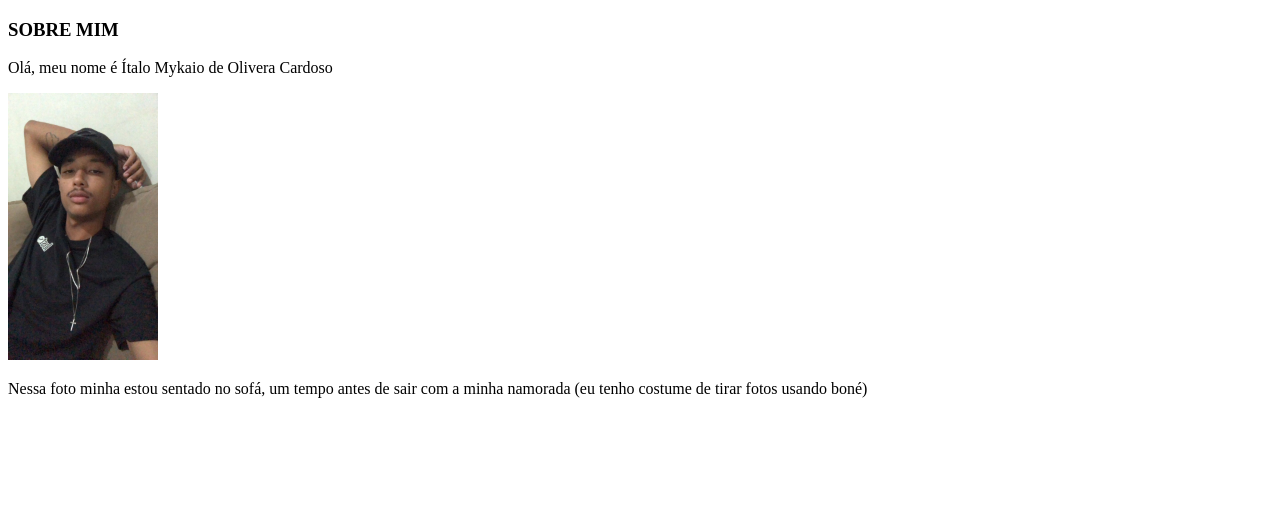
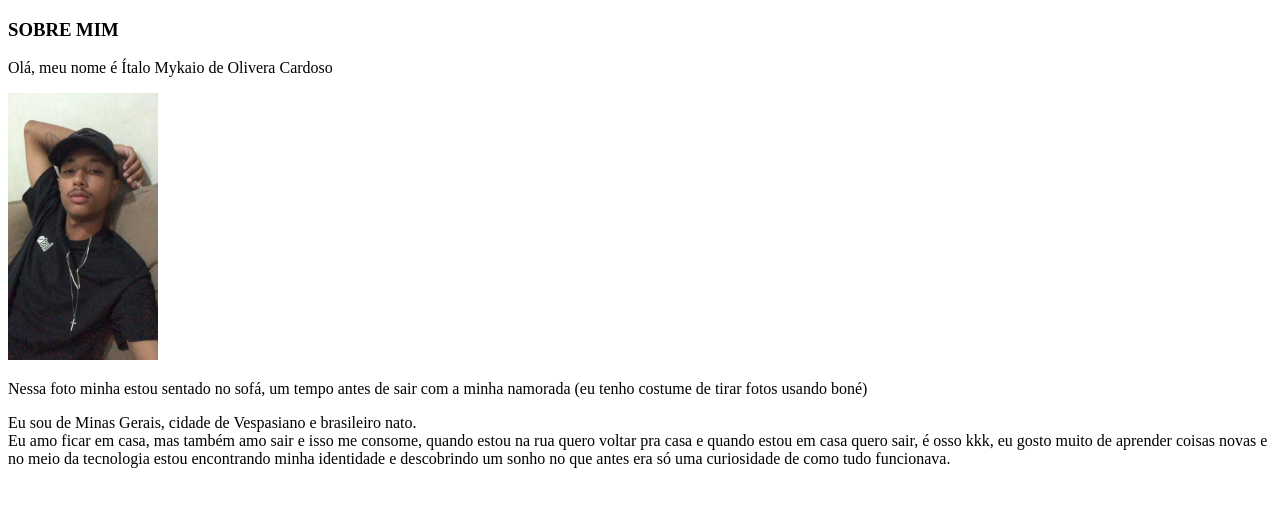
Before and after one commit to italooliveiraa/italooliveiraa.github.io, a plain HTML site: page index.html in a window 1280 px wide. Drawn offline with Linux system fonts and the light colour scheme.

Commit message:
adicionando curiosidades

```diff
--- a/index.html
+++ b/index.html
@@ -6,11 +6,12 @@
     <meta name="viewport" content="width=device-width, initial-scale=1.0">
     <title>Minha história</title>
 </head>
-<body>
+    <body>
     <h3>SOBRE MIM</h3>
     <p>Olá, meu nome é Ítalo Mykaio de Olivera Cardoso</p>
     <img src="imagemitalo.jpeg" alt="foto do italo" width="150px">
     <p>Nessa foto minha estou sentado no sofá, um tempo antes de sair com a minha namorada (eu tenho costume de tirar fotos usando boné)</p>
-
+    <p>Eu sou de Minas Gerais, cidade de Vespasiano e brasileiro nato.<br>
+    Eu amo ficar em casa, mas também amo sair e isso me consome, quando estou na rua quero voltar pra casa e quando estou em casa quero sair, é osso kkk, eu gosto muito de aprender coisas novas e no meio da tecnologia estou encontrando minha identidade e descobrindo um sonho no que antes era só uma curiosidade de como tudo funcionava.</p>
 </body>
 </html>
```
